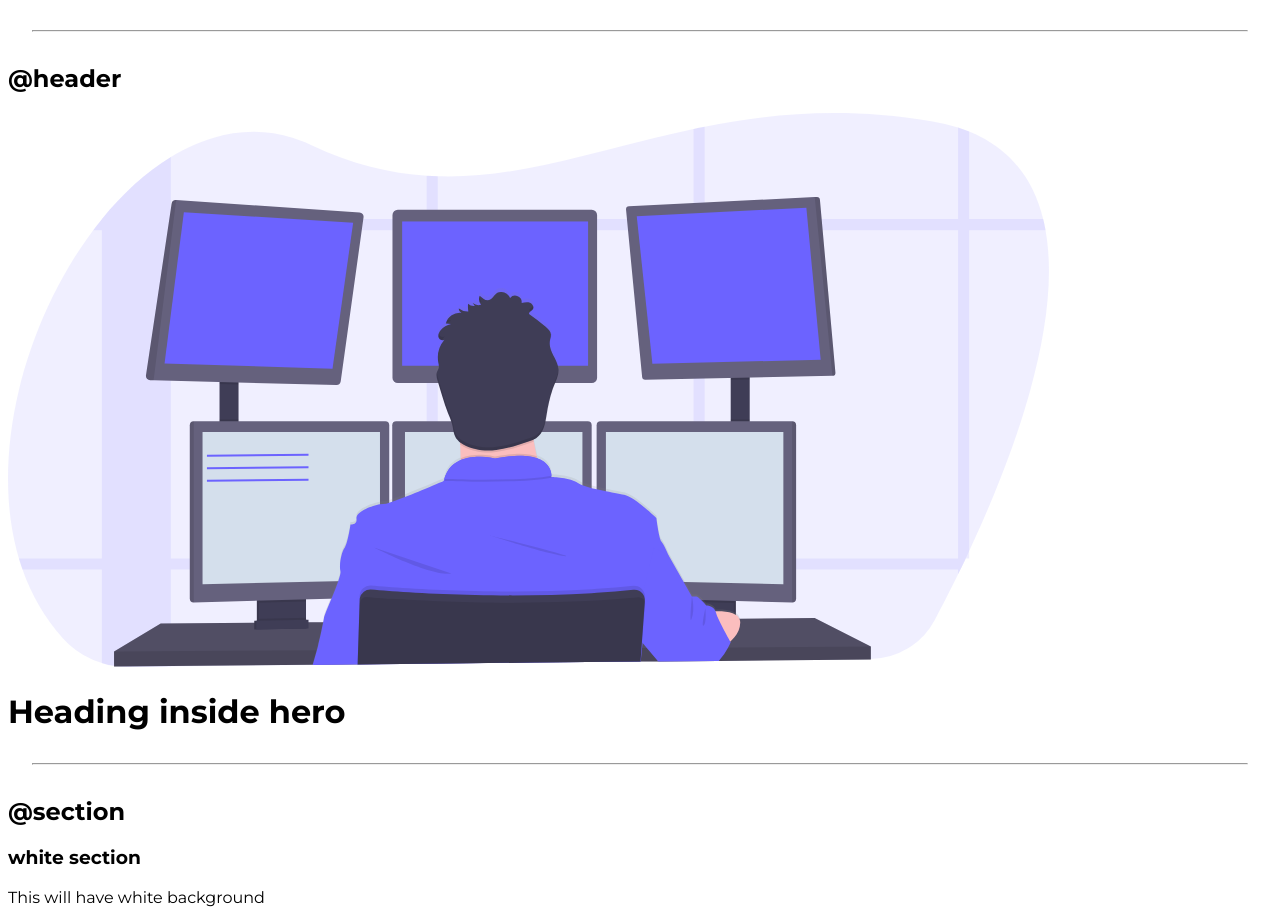
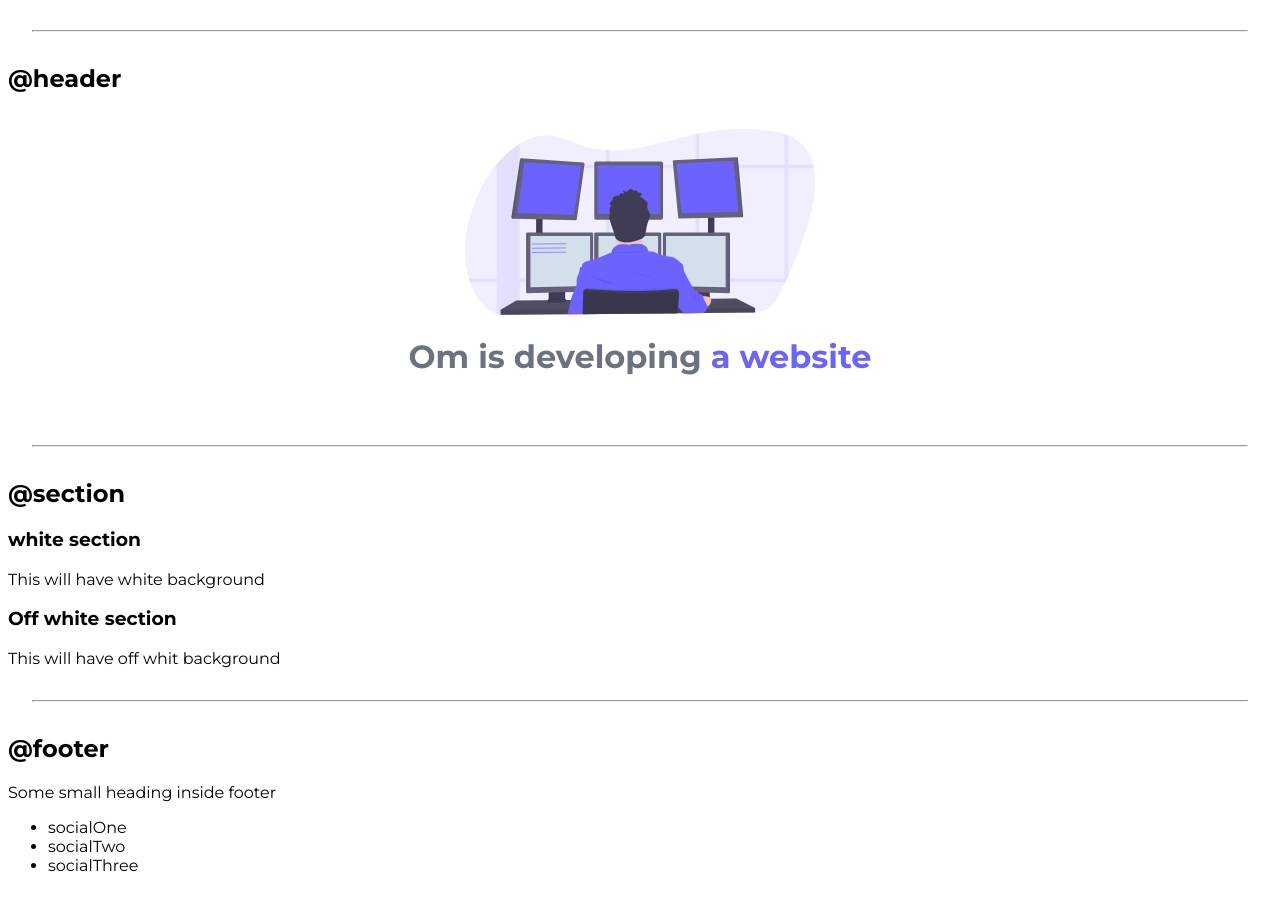
Before and after one commit to OMGATE23/neogcamp-lesson-3, a plain HTML site: page index.html in a window 1280 px wide. Shown: the part 1388-2311 px from the top of the page. After the commit the page ends 2279 px from the top, so only its background shows below. Drawn offline with Linux system fonts and the light colour scheme.

Commit message:
style: styling of hero and header

```diff
--- a/index.html
+++ b/index.html
@@ -88,9 +88,9 @@
 
     <h2>@header</h2>
 
-    <header>
-        <img src = "images/hero-image.svg"/>
-        <h1>Heading inside hero</h1>
+    <header class = "hero">
+        <img class = "hero-img" src = "images/hero-image.svg"/>
+        <h1 class = "hero-heading">Om is developing<span style="color:var(--primary-color)"> a website</span></h1>
     </header>
 
     <hr>
--- a/styles.css
+++ b/styles.css
@@ -1,7 +1,8 @@
 @import url('https://fonts.googleapis.com/css2?family=Montserrat:wght@400;700&display=swap');
 
 :root{
-    --primary-color:#6C63FF
+    --primary-color: #6C63FF;
+    --dark-gray: #6B7280;
 }
 body{
     font-family: 'Montserrat',sans-serif;
@@ -64,3 +65,19 @@ hr {
 .navigation .link{
     color: white;
 }
+
+.hero{
+    padding: 1rem;
+}
+
+.hero .hero-img{
+    max-width: 350px;
+    display: block;
+    margin: auto;
+
+}
+
+.hero .hero-heading{
+    color: var(--dark-gray);
+    text-align: center;
+}
```
